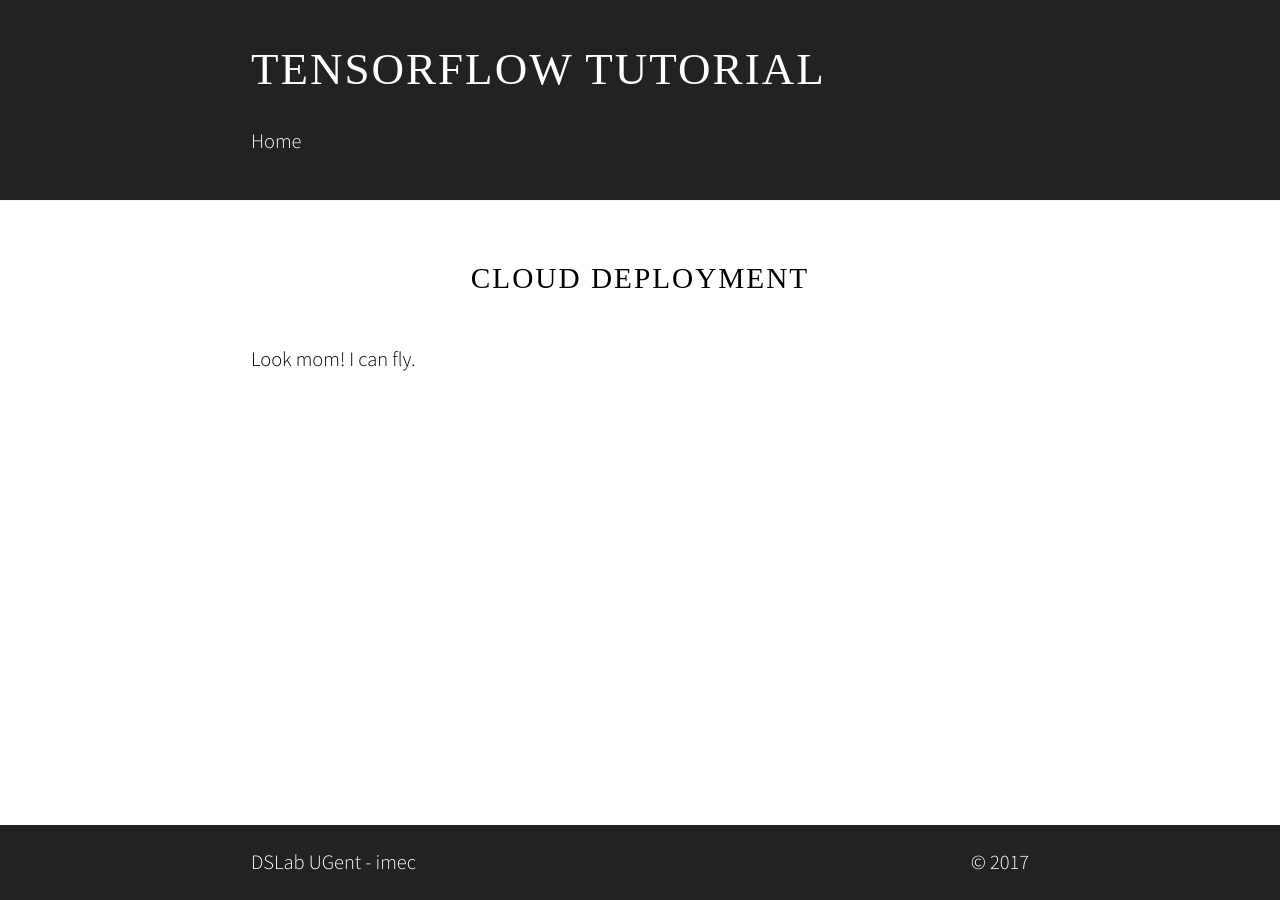
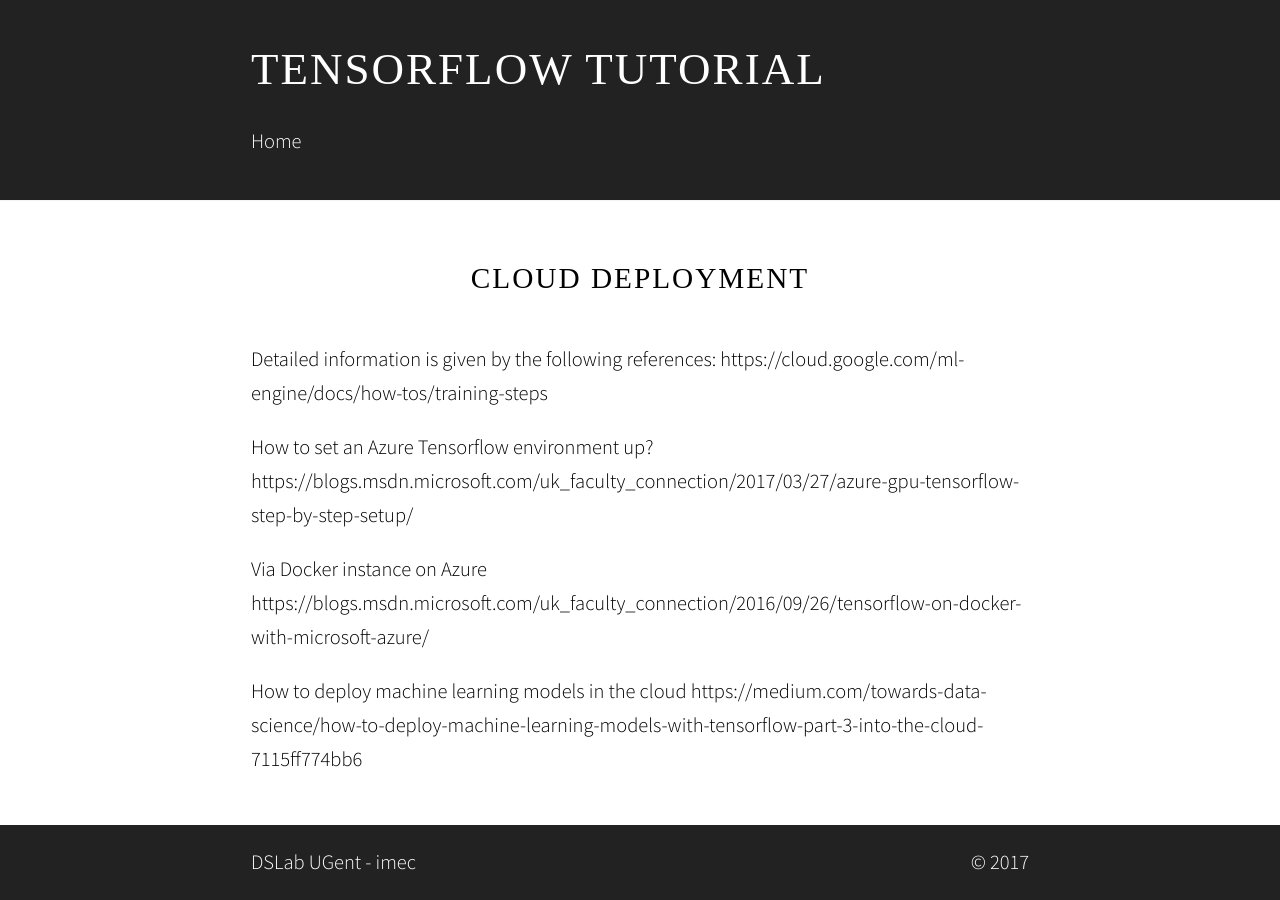
Before and after one commit to ArcelorMittalBelgium/AI-image-recognition, a Jekyll site: the page built from _chapter/cloud-deployment.md, in a window 1280 px wide. Built offline with Jekyll 4.4.1, drawn with Linux system fonts in a browser that asks for light colours; some web fonts are replaced.

Commit message:
update
added references cloud deployment, need some more information/ testing

```diff
--- a/_chapter/cloud-deployment.md
+++ b/_chapter/cloud-deployment.md
@@ -3,4 +3,13 @@ title: "Cloud deployment"
 sequence: 3
 ---
 
-Look mom! I can fly.
+Detailed information is given by the following references: https://cloud.google.com/ml-engine/docs/how-tos/training-steps
+
+How to set an Azure Tensorflow environment up?
+https://blogs.msdn.microsoft.com/uk_faculty_connection/2017/03/27/azure-gpu-tensorflow-step-by-step-setup/
+
+Via Docker instance on Azure
+https://blogs.msdn.microsoft.com/uk_faculty_connection/2016/09/26/tensorflow-on-docker-with-microsoft-azure/
+
+How to deploy machine learning models in the cloud
+https://medium.com/towards-data-science/how-to-deploy-machine-learning-models-with-tensorflow-part-3-into-the-cloud-7115ff774bb6
```
Also changed, not shown: _chapter/image-operations.md (+10 -0 lines), _chapter/image_operations_demo.md (+2 -0 lines).
